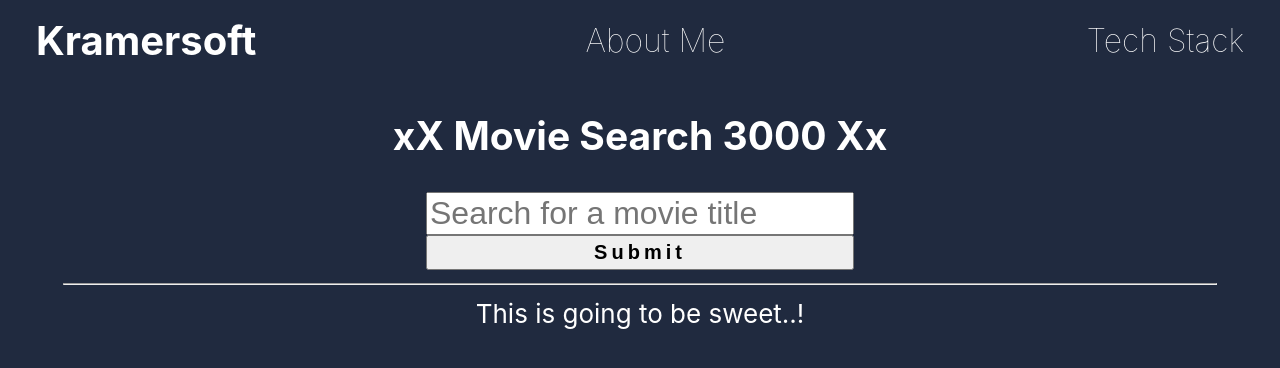
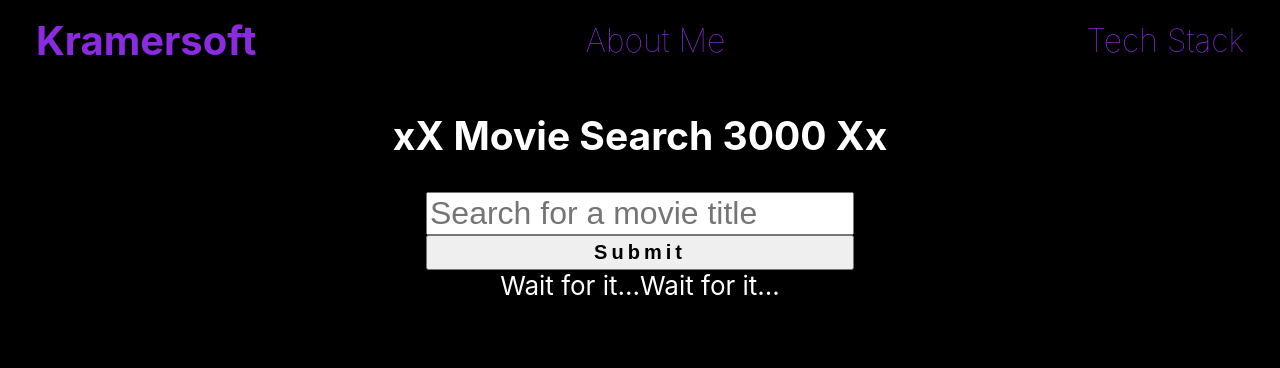
Before and after one commit to zckramer/movie-search-frontend, a React (Create React App) app: page / in a window 1280 px wide. Shown: the top 368 px of the page. Built offline with nearby package versions, Linux system fonts and the light colour scheme.

Commit message:
Basic Movie Card returning information correctly

```diff
--- a/package.json
+++ b/package.json
@@ -6,6 +6,8 @@
     "@testing-library/jest-dom": "^5.11.4",
     "@testing-library/react": "^11.1.0",
     "@testing-library/user-event": "^12.1.10",
+    "axios": "^0.21.0",
+    "cors": "^2.8.5",
     "react": "^17.0.1",
     "react-dom": "^17.0.1",
     "react-scripts": "4.0.0",
--- a/src/App.css
+++ b/src/App.css
@@ -4,7 +4,7 @@
   align-items: center;
   flex-direction: row;
   height: 10vmin;
-
+  color: blueviolet;
 }
 
 .Header__Logo {
@@ -27,7 +27,7 @@ hr {
 }
 
 .App {
-  background-color: #202a3f;
+  background-color: black;
   min-height: 100vh;
   font-size: calc(10px + 2vmin);
   color: white;
--- a/src/App.js
+++ b/src/App.js
@@ -1,5 +1,5 @@
 import './App.css';
-import React, { useState } from 'react';
+import React from 'react';
 
 import Header from './components/Header';
 import Main from './components/Main';
--- a/src/components/Main.jsx
+++ b/src/components/Main.jsx
@@ -1,24 +1,39 @@
 import React, { useState } from 'react';
+import axios from 'axios';
 
-const Main = () => {
+import MovieCard from './MovieCard';
+
+const Main = (props) => {
     const [inputValue, setInputValue] = useState('');
-    const [didSearch, setDidSearch] = useState(false);
-    const [searchData, setSearchData] = useState({});
+    const [didLoadData, setDidLoadData] = useState(false);
+    const [searchData, setSearchData] = useState();
+
+    const baseURL = 'http://localhost:9000/film/'
+    const searchString = inputValue;
+    const searchQuery = baseURL + searchString;
 
     function handleChangeInput (event) {
         setInputValue(event.target.value)
-        console.log(inputValue)
+        // console.log(inputValue)
     }
 
-    function handleInputSubmit () {
-        console.log(inputValue)
+    function handleReceivePromise (responseData) {
+        setSearchData(responseData);
+        setDidLoadData(true);
+    }
 
+    function handleInputSubmit (event) {
+        event.preventDefault();
+        console.log("get request at : " + searchQuery)
+        axios.get(searchQuery)
+            .then(res => handleReceivePromise(res.data.data))
+            .catch(err=>console.error(err))
     }
 
     return (
         <main className="Main">
             <h2>xX Movie Search 3000 Xx</h2>
-            <form className="Input-Form" onSubmit={(event)=>event.preventDefault()}>
+            <form className="Input-Form" onSubmit={event => handleInputSubmit(event, inputValue)}>
                 <input
                     id="inputField"
                     className="Input-Form__Input"
@@ -29,13 +44,20 @@ const Main = () => {
                 />
                 <button // this submission form isn't working yet...
                     className="Input-Form__Submit-Button"
-                    onClick={()=>handleInputSubmit}
-                    ref={document.getElementById("inputField")}>
+                    type='submit'
+                >
                     Submit
                 </button>
             </form>
-            <hr />
-            {didSearch ? searchData : "This is going to be sweet..!"}
+            {didLoadData ? console.log("searchData state = ", searchData) : "Wait for it..."}
+            {didLoadData ? <MovieCard
+                                title={searchData.title}
+                                cast={searchData.cast}
+                                poster={searchData.poster}
+                                releaseyear={searchData.year}
+                                length={searchData.length}
+                                plot={searchData.plot}
+                            /> : "Wait for it..."}
         </main>
     )
 }
--- /dev/null
+++ b/src/components/MovieCard.jsx
@@ -0,0 +1,24 @@
+const MovieCard = (props) => {
+    return (
+        <div className="Movie-Card">
+            <div className="Movie-Card__Header">
+                <h3 className="Movie-Card__Header__Title">{props.title}</h3>
+            </div>
+            <div className="Movie-Card__Main">
+                <ul className="Movie-Card__Main__Cast-List">
+                    {props.cast.map(actor=>
+                        <li className="Movie-Card__Main__Cast-List-Item">{actor.actor}, as {actor.character}</li>
+                    )}
+                </ul>
+                <div className="Movie-Card__Main__Info">
+                    <p>Release year: {props.releaseyear}</p>
+                    <p>Feature length: {props.length}</p>
+                    <p>{props.plot}</p>
+
+                </div>
+                <img className="Movie-Card__Main__Poster" src={props.poster} alt="This movie's primary poster image"/>
+            </div>
+        </div>
+    )
+}
+export default MovieCard;
```
Also changed, not shown: 1 other file (tests, documents, lock files or other folders).
